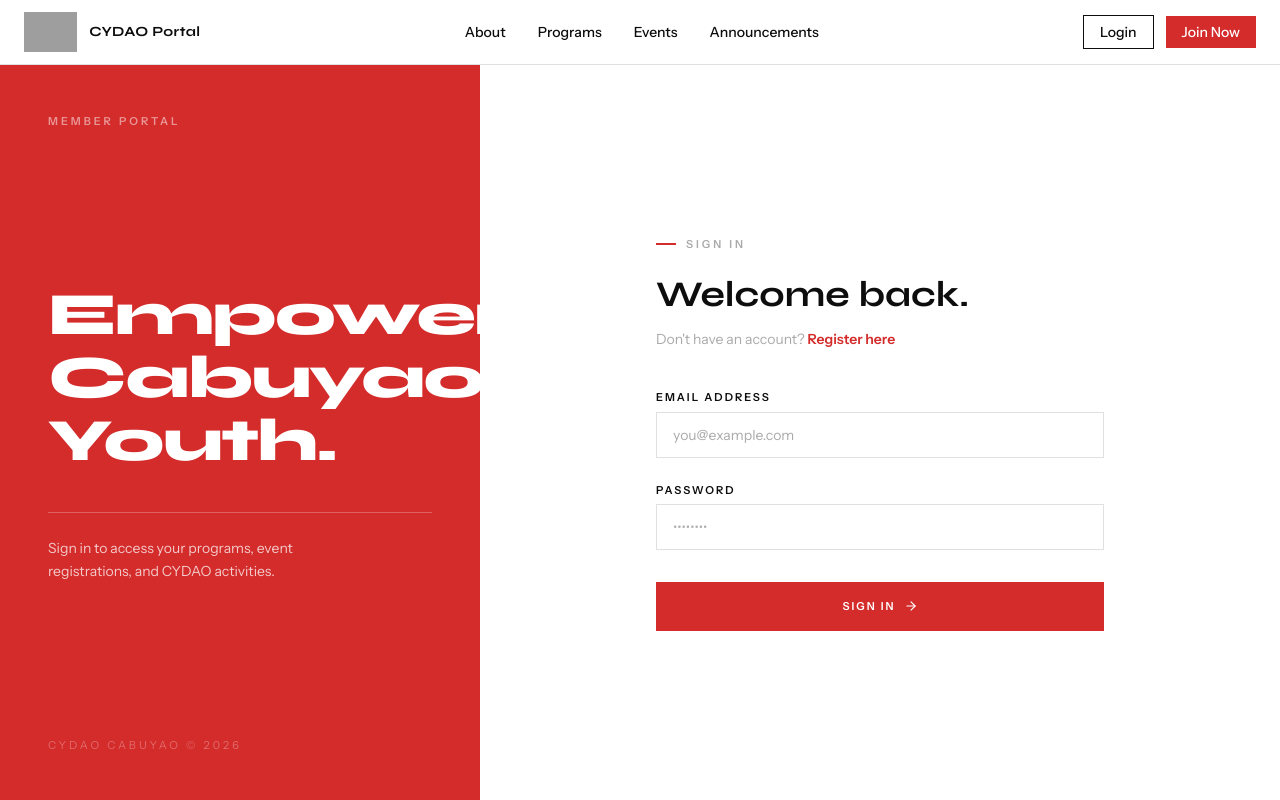
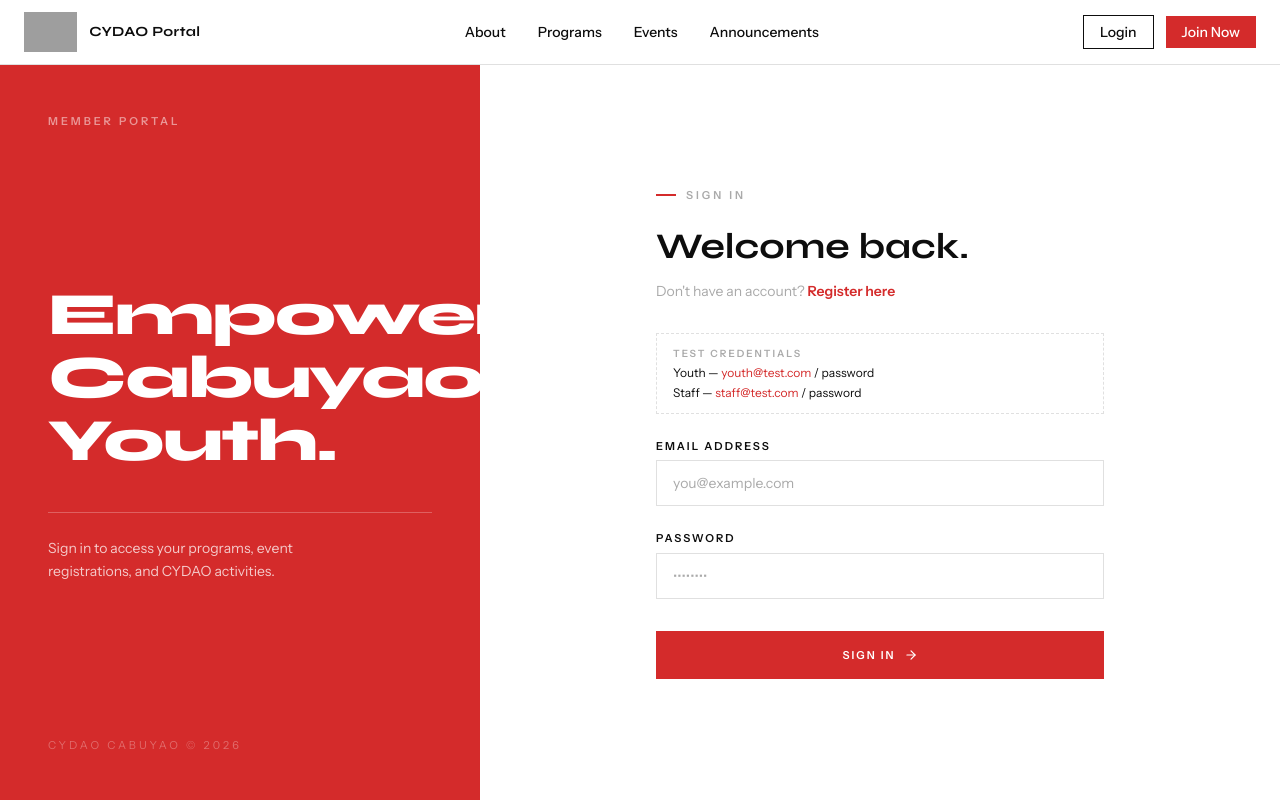
Before and after one commit to Van-Excel-Arroz/cydao-portal, a React (Vite) app in the folder CydaoCabuyao.Client/: page /login in a window 1280 px wide. Shown: the top 800 px of the page. Built offline with nearby package versions, Linux system fonts and the light colour scheme; grey boxes are pictures that could not be loaded.

Commit message:
add mock user authentication for testing and display test credentials in login form

```diff
--- a/CydaoCabuyao.Client/src/pages/auth/LoginPage.tsx
+++ b/CydaoCabuyao.Client/src/pages/auth/LoginPage.tsx
@@ -7,7 +7,41 @@ import { ArrowRight } from 'lucide-react';
 import api from '@/lib/api';
 import { useAuthStore } from '@/stores/authStore';
 import { UserRole } from '@/types';
-import type { AuthResponse } from '@/types';
+import type { AuthResponse, User } from '@/types';
+
+// --- Mock users for testing without a backend ---
+const MOCK_USERS: Record<string, { password: string; user: User; token: string }> = {
+	'youth@test.com': {
+		password: 'password',
+		token: 'mock-youth-token',
+		user: {
+			id: 1,
+			firstName: 'Juan',
+			lastName: 'dela Cruz',
+			email: 'youth@test.com',
+			mobileNumber: '09171234567',
+			dateOfBirth: '2002-05-15',
+			barangay: 7,
+			role: UserRole.Youth,
+			createdAt: '2026-01-01T00:00:00Z',
+		},
+	},
+	'staff@test.com': {
+		password: 'password',
+		token: 'mock-staff-token',
+		user: {
+			id: 2,
+			firstName: 'Maria',
+			lastName: 'Santos',
+			email: 'staff@test.com',
+			mobileNumber: '09189876543',
+			dateOfBirth: '1995-08-20',
+			barangay: 12,
+			role: UserRole.Staff,
+			createdAt: '2026-01-01T00:00:00Z',
+		},
+	},
+};
 
 const loginSchema = z.object({
 	email: z.string().email('Enter a valid email address'),
@@ -35,6 +69,15 @@ export default function LoginPage() {
 
 	async function onSubmit(data: LoginFormData) {
 		setServerError(null);
+
+		// Mock login — bypass API when using test credentials
+		const mock = MOCK_USERS[data.email];
+		if (mock && mock.password === data.password) {
+			setAuth(mock.user, mock.token);
+			navigate(mock.user.role === UserRole.Staff ? '/admin' : '/dashboard');
+			return;
+		}
+
 		try {
 			const res = await api.post<AuthResponse>('/auth/login', data);
 			setAuth(res.data.user, res.data.token);
@@ -83,7 +126,20 @@ export default function LoginPage() {
 						</Link>
 					</p>
 
-					<form onSubmit={handleSubmit(onSubmit)} className="mt-10 flex flex-col gap-6">
+					{/* Dev hint */}
+				<div className="mt-8 border border-dashed border-[#e0e0e0] px-4 py-3 space-y-1">
+						<p className="text-[10px] font-bold tracking-[2px] uppercase font-['Instrument_Sans'] text-[#aaaaaa]">
+							Test Credentials
+						</p>
+						<p className="text-xs font-['Instrument_Sans'] text-[#0d0d0d]">
+							Youth — <span className="text-[#d42b2b]">youth@test.com</span> / password
+						</p>
+						<p className="text-xs font-['Instrument_Sans'] text-[#0d0d0d]">
+							Staff — <span className="text-[#d42b2b]">staff@test.com</span> / password
+						</p>
+					</div>
+
+					<form onSubmit={handleSubmit(onSubmit)} className="mt-6 flex flex-col gap-6">
 						{serverError && (
 							<div className="border border-[#d42b2b] bg-[#d42b2b]/5 px-4 py-3 text-sm text-[#d42b2b] font-['Instrument_Sans']">
 								{serverError}
```
